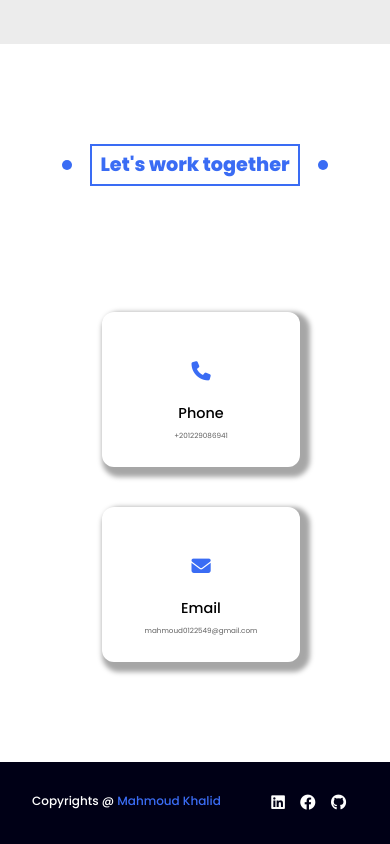
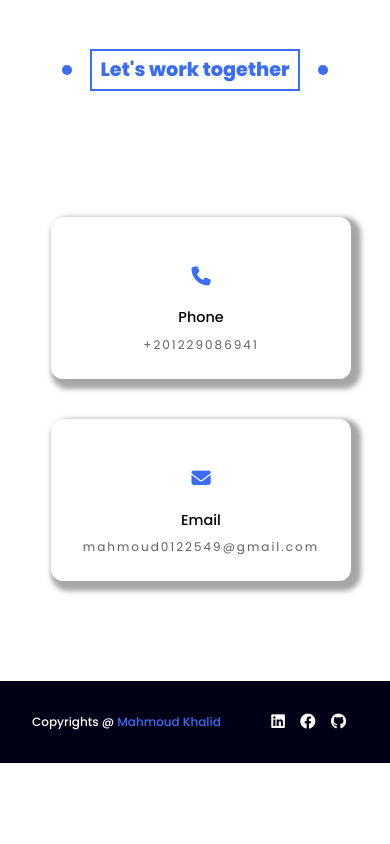
Before and after one commit to MahmoudKhalid22/Portfolio, a plain HTML site: page index.html in a window 390 px wide. Shown: the part 5679-6523 px from the top of the page. After the commit the page ends 6442 px from the top, so only its background shows below. Drawn offline with nearby package versions, Linux system fonts and the light colour scheme; some packages are replaced by stand-ins of ours; a script that the page names is missing.

Commit message:
edit phone number

```diff
--- a/css/quiries.css
+++ b/css/quiries.css
@@ -185,7 +185,7 @@
   }
   .services .container .card,
   .contact .container .card {
-    width: 66%;
+    /* width: 66%; */
   }
   .project-title {
     font-size: 0.54rem;
@@ -219,6 +219,11 @@
   .contact .container .card {
     padding-top: 0;
   }
+  .contact .info p {
+    letter-spacing: 2px;
+    font-size: 0.75rem;
+    /* max-width: 50%; */
+  }
 }
 /* ********************  */
 /* for iphones */
--- a/css/style.css
+++ b/css/style.css
@@ -421,7 +421,7 @@ iconify-icon:last-of-type {
 }
 
 .contact .info p {
-  font-size: 1em;
+  font-size: 1rem;
 }
 /* ******************* */
 /* FOOTER */
@@ -432,6 +432,7 @@ iconify-icon:last-of-type {
   padding: 2em;
   display: flex;
   justify-content: space-between;
+  align-items: center;
 }
 
 .footer-title {
--- a/index.html
+++ b/index.html
@@ -318,7 +318,7 @@
                 </div>
                 <div class="info">
                     <h3>Phone</h3>
-                    <p>+201229086941</p>
+                    <p class="phone">+201229086941</p>
                 </div>
             </div>
             <div class="card">
```
